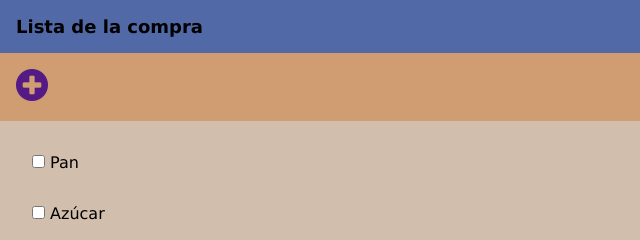
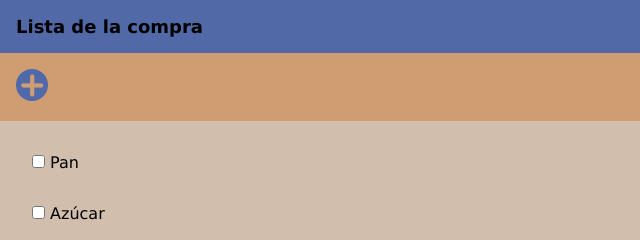
Before and after one commit to romeitas/202210-W2-maria-bragado, a website: page index.html in a window 1280 px wide. Shown: the top 240 px of the page, 0-640 px from the left. Drawn offline with Linux system fonts and the light colour scheme.

Commit message:
Mejoras en el logo círculo con más y menos

```diff
--- a/index.html
+++ b/index.html
@@ -19,7 +19,10 @@
         </header>
         <div>
             <a href="formulario/index.html">
-                <img src="logo+.png" alt="añadir producto" />
+                <img
+                    src="logo-con-el-simbolo-mas-en-un-circulo.png"
+                    alt="añadir producto"
+                />
             </a>
             <p>2/3 Comprados</p>
         </div>
```
Also changed, not shown: formulario/index.html (+4 -1 lines), formulario/logo+.png (deleted), formulario/logo-signo-menos-en-un-circulo.png (added), logo+.png (deleted), logo-con-el-simbolo-mas-en-un-circulo.png (added).
